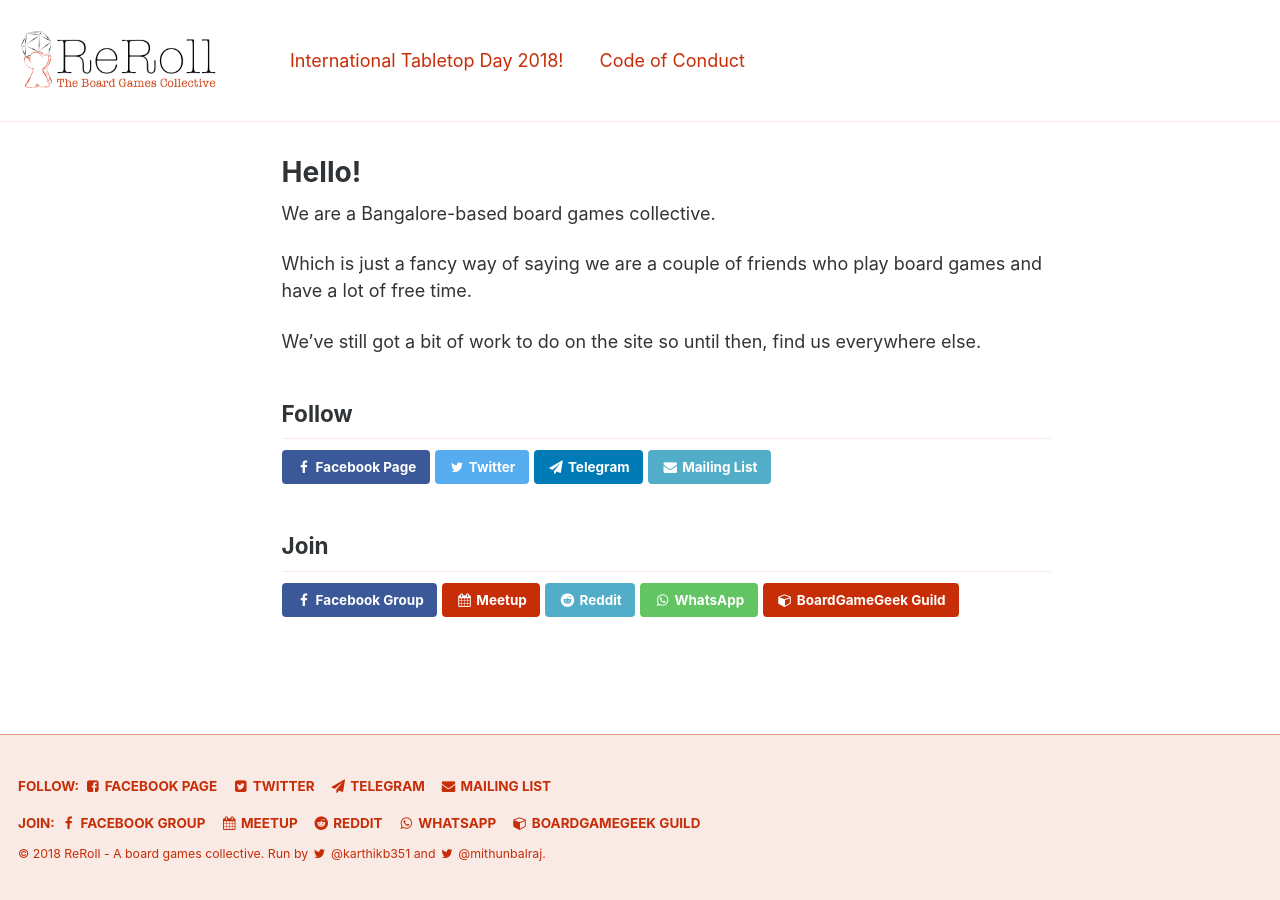
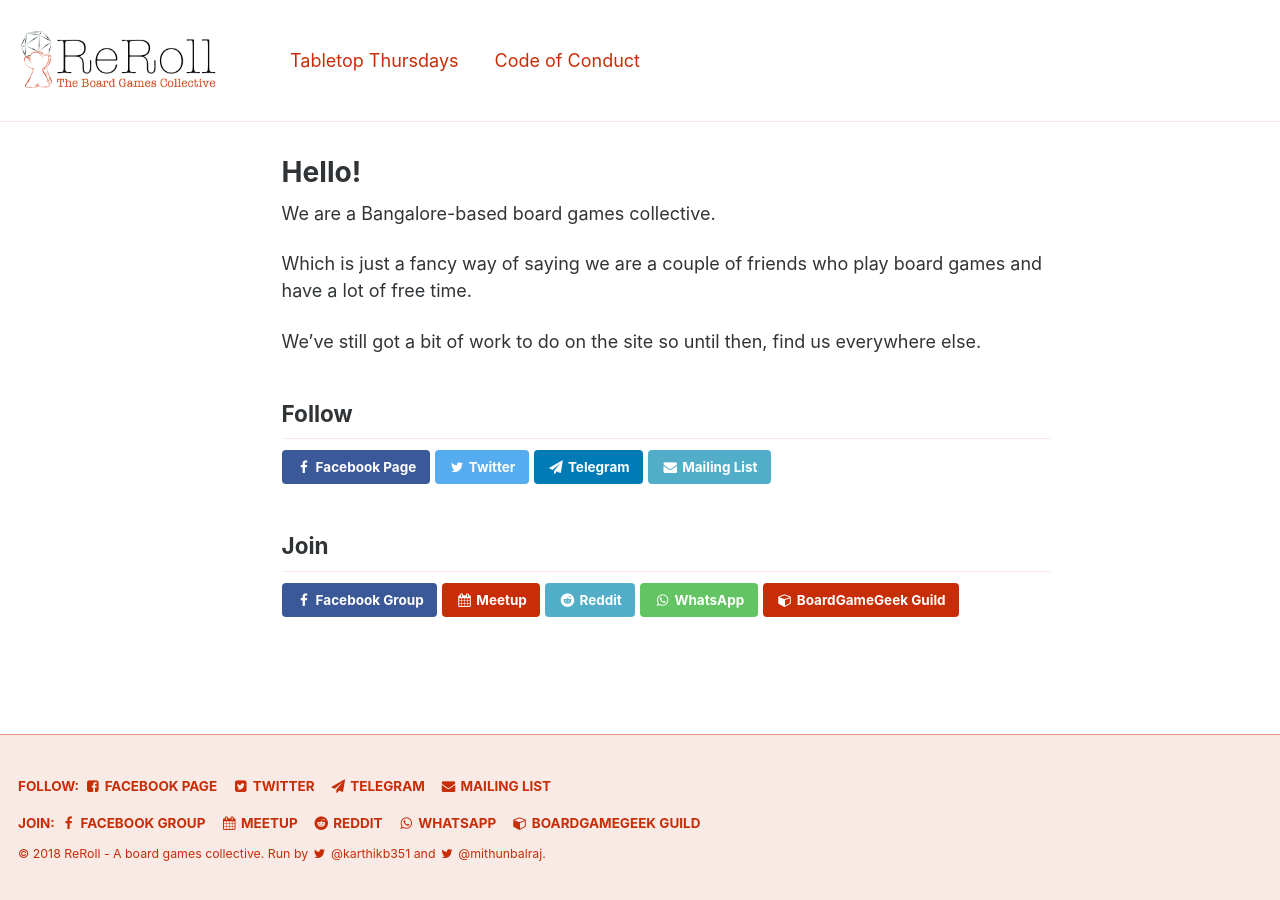
Before and after one commit to ReRollBLR/reroll.in, a Jekyll site: the page built from _pages/index.html, in a window 1280 px wide. Built offline with Jekyll 4.4.1, drawn with Linux system fonts in a browser that asks for light colours; comment, search, counter and statistics services are not loaded.

Commit message:
Add link to TT

```diff
--- a/_data/navigation.yml
+++ b/_data/navigation.yml
@@ -1,5 +1,5 @@
 main:
-  - title: "International Tabletop Day 2018!"
-    url: '/tabletopday'
+  - title: "Tabletop Thursdays"
+    url: 'https://insider.in/tabletop-thursday-with-reroll-board-games-2018/event'
   - title: "Code of Conduct"
     url: '/code-of-conduct'
```
